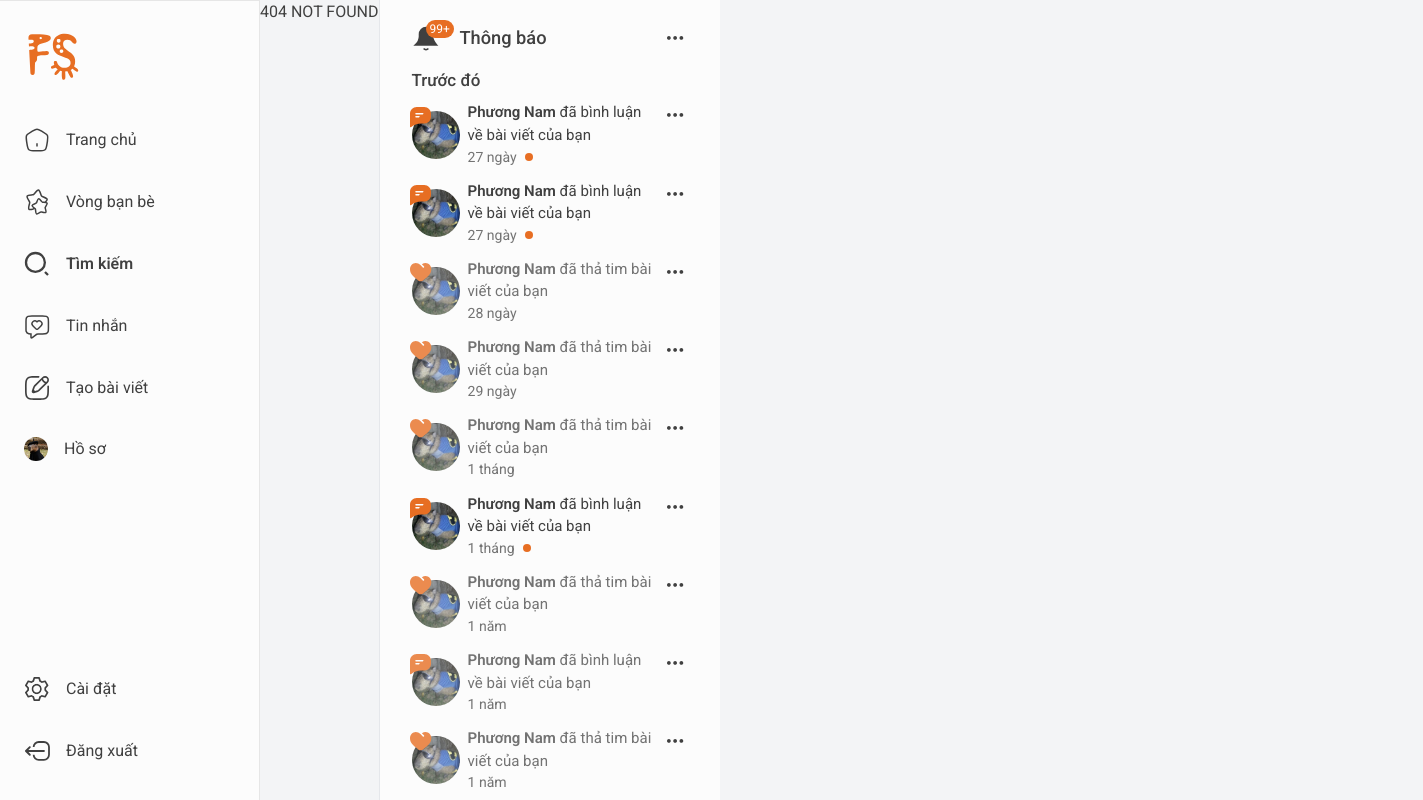
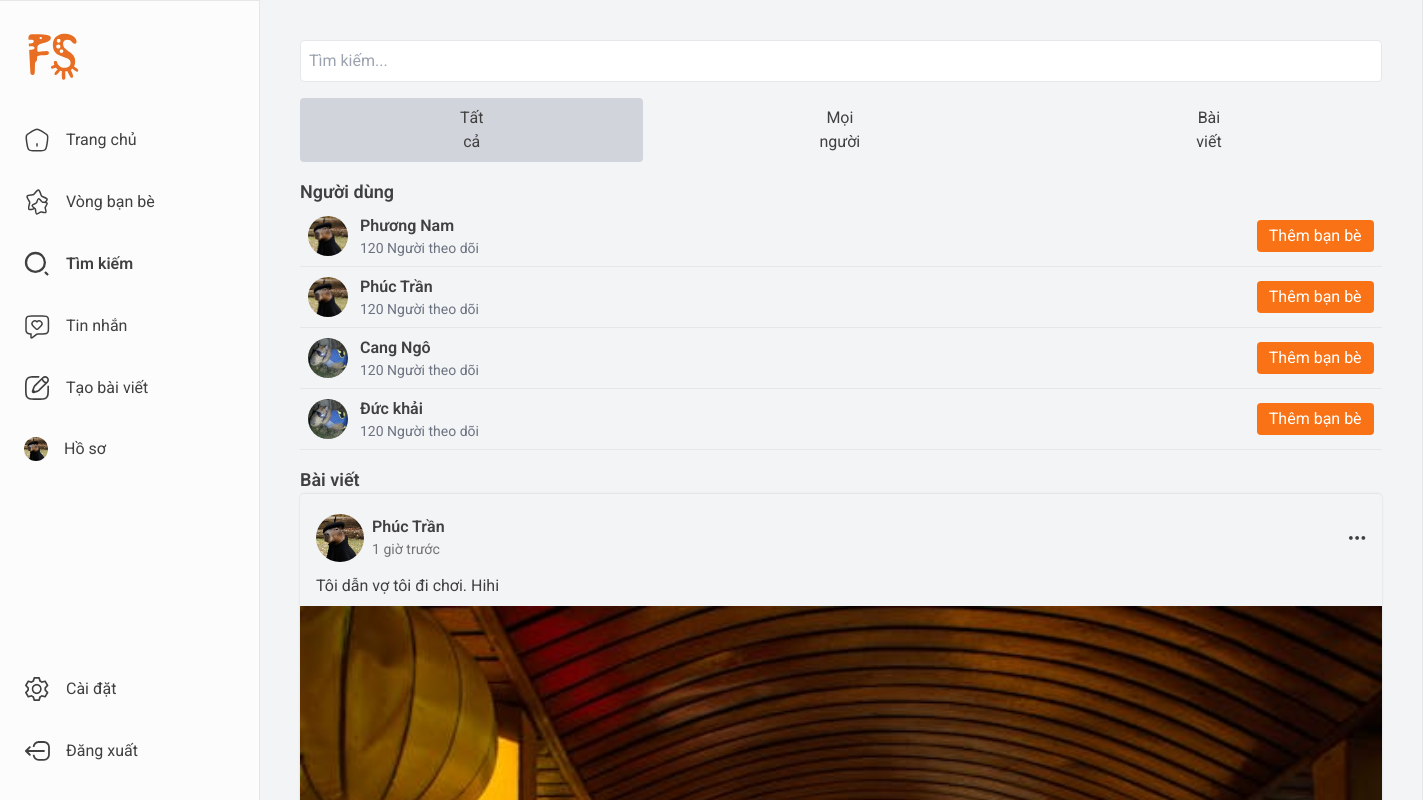
Before and after one commit to phuctran1203/fsocial_fe, a React (Vite) app: page /search in a window 1280 px wide. Shown: the top 800 px of the page, 1423 px wide, since content can reach past the window. Built offline with nearby package versions, Linux system fonts and the light colour scheme.

Commit message:
Add search

```diff
--- a/src/App.jsx
+++ b/src/App.jsx
@@ -9,13 +9,12 @@ import Login from "./pages/Login";
 import Signup from "./pages/Signup";
 import ForgotPassword from "./pages/ForgotPassword";
 import Friends from "./pages/Friends";
-import Test from "./pages/Test";
+import Search from "./pages/Search";
 
 function App() {
 	return (
 		<BrowserRouter basename={import.meta.env.BASE_URL}>
 			<Routes>
-				<Route path="/test" element={<Test />} />
 				<Route path="/login" element={<Login />} />
 				<Route path="/signup" element={<Signup />} />
 				<Route path="/forgot-password" element={<ForgotPassword />} />
@@ -24,6 +23,7 @@ function App() {
 					<Route index element={<Home />} />
 					<Route path="/home" element={<Home />} />
 					<Route path="/friends" element={<Friends />} />
+					<Route path="/search" element={<Search />} />
 					<Route path="*" element={<NotFound />} />
 				</Route>
 				<Route pat="/admin"></Route>
--- /dev/null
+++ b/src/pages/Search.jsx
@@ -0,0 +1,141 @@
+import React, { useState, useEffect } from 'react';
+import Post from '../components/Post';
+
+export default function Search() {
+
+  const [query, setQuery] = useState("");
+  const [tab, setTab] = useState("all");
+  const [users, setUsers] = useState([]);
+  const [posts, setPosts] = useState([]);
+  const filteredUsers = users.filter(user => user.name.toLowerCase().includes(query.toLowerCase()));
+  const filteredPosts = posts.filter(post => post.content.toLowerCase().includes(query.toLowerCase()));
+
+  useEffect(() => {
+    setUsers([
+      { id: 1, name: "Phương Nam", followers: 120, avatar: "user_1.png" },
+      { id: 2, name: "Phúc Trần", followers: 120, avatar: "user_1.png" },
+      { id: 3, name: "Cang Ngô", followers: 120, avatar: "user_2.png" },
+      { id: 4, name: "Đức khải", followers: 120, avatar: "user_2.png" },
+    ]);
+    setPosts([
+      {
+        id: 1,
+        userID: "1",
+        user: "Phúc Trần",
+        avatar: "user_1.png",
+        content: "Tôi dẫn vợ tôi đi chơi. Hihi",
+        image: "post_image_1.png",
+        time: "1 giờ trước",
+        likes: 123,
+        comments: [
+          {
+            id: 1,
+            userID: "3",
+            user: "Tấn Cang",
+            avatar: "/fsocial_fe/icon/user.svg",
+            content: "Bữa tôi cũng đến đây mà không gặp fen nhỉ?",
+            likes: 3,
+            time: "1 giờ trước",
+            replies: [
+              {
+                id: 1,
+                userID: "1",
+                user: "Phúc Trần",
+                avatar: "/fsocial_fe/icon/user.svg",
+                content: "Chắc là duyên chưa tới rồi. Haha!",
+                likes: 1,
+                time: "30 phút trước",
+              },
+            ],
+          },
+          {
+            id: 2,
+            userID: "3",
+            user: "Phúc Thịnh",
+            avatar: "/fsocial_fe/icon/user.svg",
+            content: "Đỉnh quá, chụp chỗ nào đấy!!!! 🤩",
+            likes: 5,
+            time: "2 giờ trước",
+            replies: [],
+          },
+        ],
+      },
+      {
+        id: 2,
+        userID: "1",
+        user: "Phúc Trần",
+        avatar: "user_1.png",
+        content: "Hihi",
+        image: "post_image_2.png",
+        time: "1 giờ trước",
+        likes: 9999,
+        comments: [
+          {
+            id: 1,
+            userID: "3",
+            user: "Tấn Cang",
+            avatar: "/fsocial_fe/icon/user.svg",
+            content: "quá dễ thương",
+            likes: 3,
+            time: "1 giờ trước",
+            replies: [],
+          },
+          {
+            id: 2,
+            userID: "3",
+            user: "Phúc Thịnh",
+            avatar: "/fsocial_fe/icon/user.svg",
+            content: "chụp chỗ nào đấy 🤩",
+            likes: 5,
+            time: "2 giờ trước",
+            replies: [],
+          },
+        ],
+      },
+    ]);
+  }, []);
+
+  return (
+    <div className="p-5 flex flex-grow">
+      <div className="p-5 flex-col w-full">
+        <input
+          type="text"
+          placeholder="Tìm kiếm..."
+          className="w-full p-2 border rounded mb-4"
+          value={query}
+          onChange={(e) => setQuery(e.target.value)}
+        />
+        <div className="flex space-x-4 mb-4 justify-center">
+          <button className={`px-40 py-2 rounded ${tab === "all" ? "bg-gray-300" : "bg-gray-100"}`} onClick={() => setTab("all")}>Tất cả</button>
+          <button className={`px-40 py-2 rounded ${tab === "users" ? "bg-gray-300" : "bg-gray-100"}`} onClick={() => setTab("users")}>Mọi người</button>
+          <button className={`px-40 py-2 rounded ${tab === "posts" ? "bg-gray-300" : "bg-gray-100"}`} onClick={() => setTab("posts")}>Bài viết</button>
+        </div>
+        {tab === "all" || tab === "users" ? (
+          <div>
+            <h2 className="font-semibold text-lg">Người dùng</h2>
+            {filteredUsers.map(user => (
+              <div key={user.id} className="flex items-center justify-between p-2 border-b">
+                <div className="flex items-center space-x-3">
+                  <img src={`./temp/${user.avatar}`} alt="avatar" className="w-10 h-10 rounded-full" />
+                  <div>
+                    <p className="font-semibold">{user.name}</p>
+                    <p className="text-sm text-gray-500">{user.followers} Người theo dõi</p>
+                  </div>
+                </div>
+                <button className="bg-orange-500 text-white px-3 py-1 rounded">Thêm bạn bè</button>
+              </div>
+            ))}
+          </div>
+        ) : null}
+        {tab === "all" || tab === "posts" ? (
+          <div>
+            <h2 className="font-semibold text-lg mt-4">Bài viết</h2>
+            {filteredPosts.map(post => (
+              <Post key={post.id} post={post} />
+            ))}
+          </div>
+        ) : null}
+      </div>
+    </div>
+  )
+}
```
